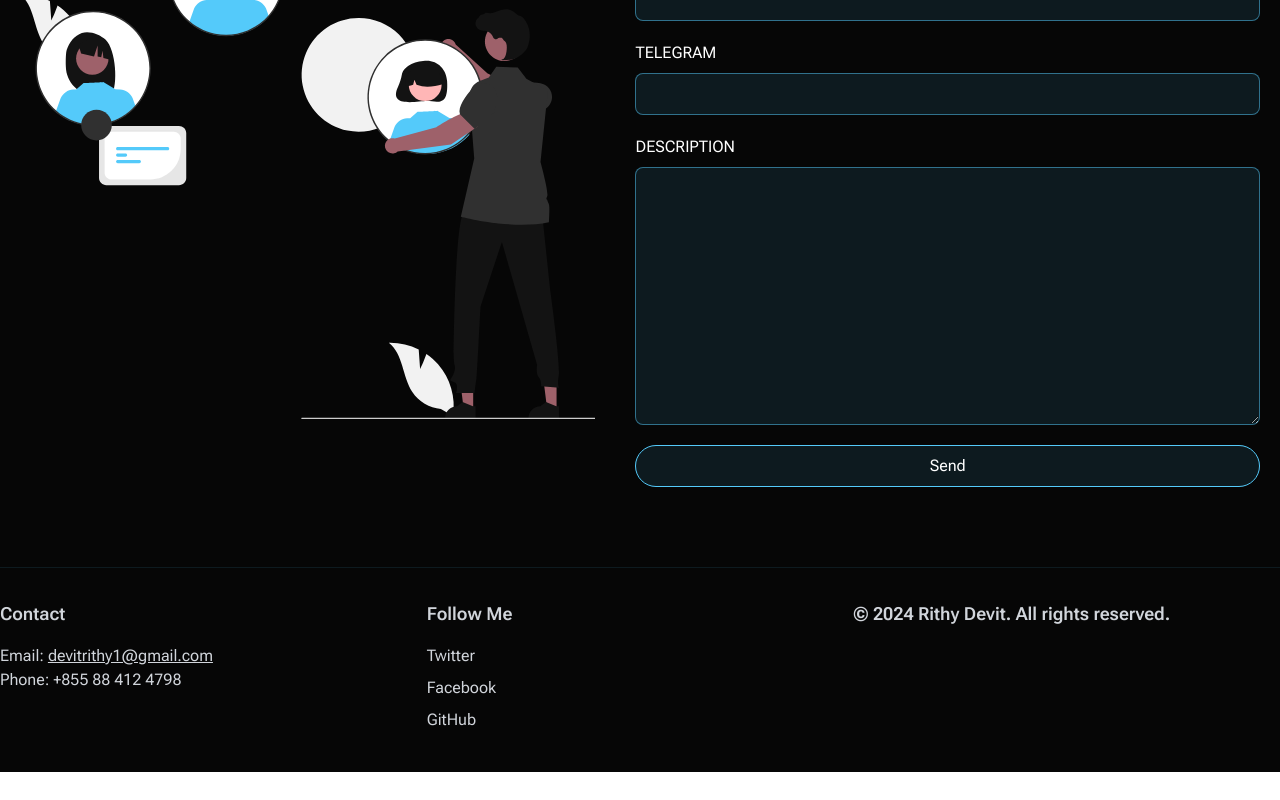
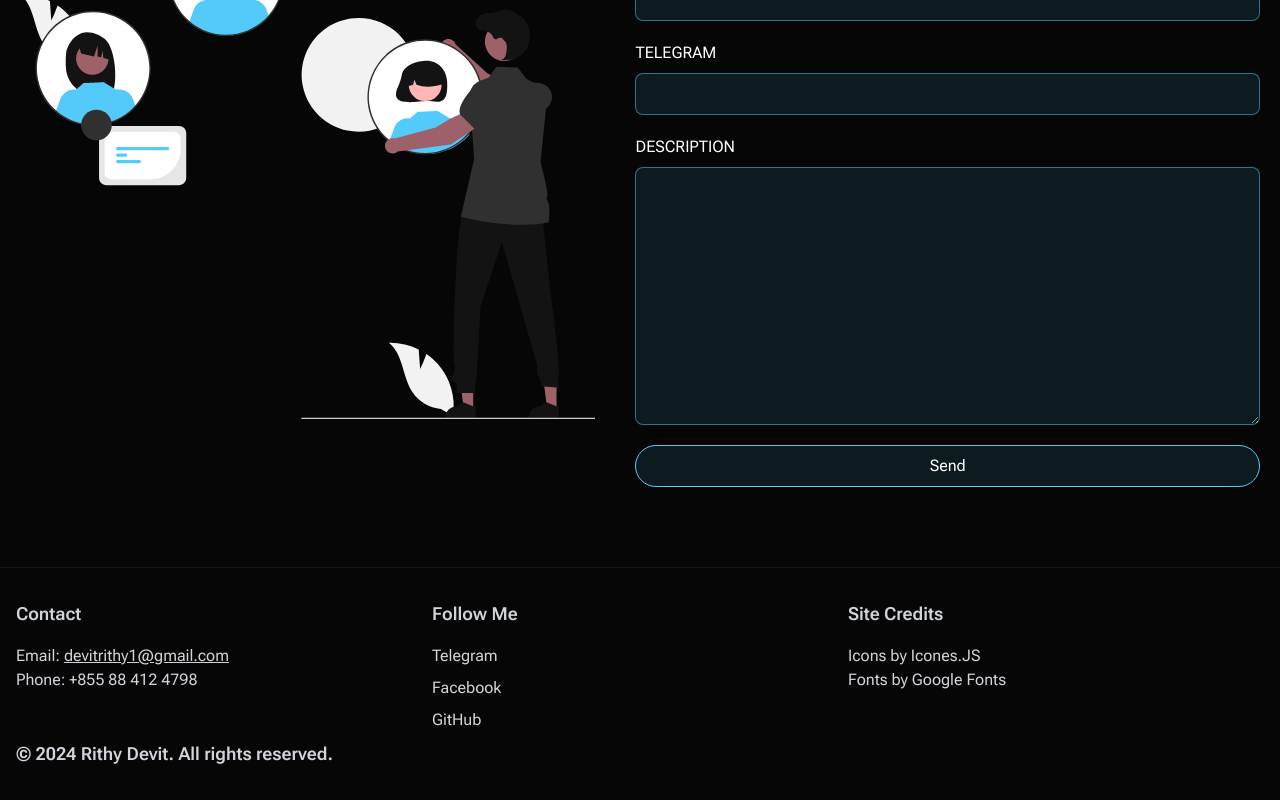
Before and after one commit to devitrithy/vue-project, a Vue app: page / in a window 1280 px wide. Shown: the part 4350-5150 px from the top of the page. Before the commit the page ends 5122 px from the top, so only its background shows below. Built offline with nearby package versions, Linux system fonts and the light colour scheme.

Commit message:
add site credits

```diff
--- a/src/components/Footer.vue
+++ b/src/components/Footer.vue
@@ -1,8 +1,9 @@
 <template>
-  <!-- / -->
-  <footer class="bg-background text-gray-300 py-8 border-t border-primary/10">
-    <div class="container mx-auto flex justify-between">
-      <div class="w-1/3">
+  <footer
+    class="bg-background text-gray-300 py-8 border-t border-primary/10 px-4"
+  >
+    <div class="container mx-auto flex flex-wrap justify-between">
+      <div class="w-full md:w-1/3 mb-6 md:mb-0">
         <h3 class="text-lg font-semibold mb-4">Contact</h3>
         <p>
           Email:
@@ -10,15 +11,15 @@
             >devitrithy1@gmail.com</a
           >
         </p>
-        <a href="tel:+855884124798"> Phone: +855 88 412 4798 </a>
+        <p><a href="tel:+855884124798">Phone: +855 88 412 4798</a></p>
       </div>
 
-      <div class="w-1/3">
+      <div class="w-full md:w-1/3 mb-6 md:mb-0">
         <h3 class="text-lg font-semibold mb-4">Follow Me</h3>
         <ul>
           <li>
             <a href="https://t.me/devitrithy" class="block mb-2 hover:underline"
-              >Twitter</a
+              >Telegram</a
             >
           </li>
           <li>
@@ -37,8 +38,15 @@
           </li>
         </ul>
       </div>
+      <div class="w-full md:w-1/3 mb-6 md:mb-0">
+        <h3 class="text-lg font-semibold mb-4">Site Credits</h3>
+        <ul>
+          <li>Icons by Icones.JS</li>
+          <li>Fonts by Google Fonts</li>
+        </ul>
+      </div>
 
-      <div class="w-1/3">
+      <div class="w-full md:w-1/3">
         <p class="text-lg font-semibold">
           &copy; 2024 Rithy Devit. All rights reserved.
         </p>
```
